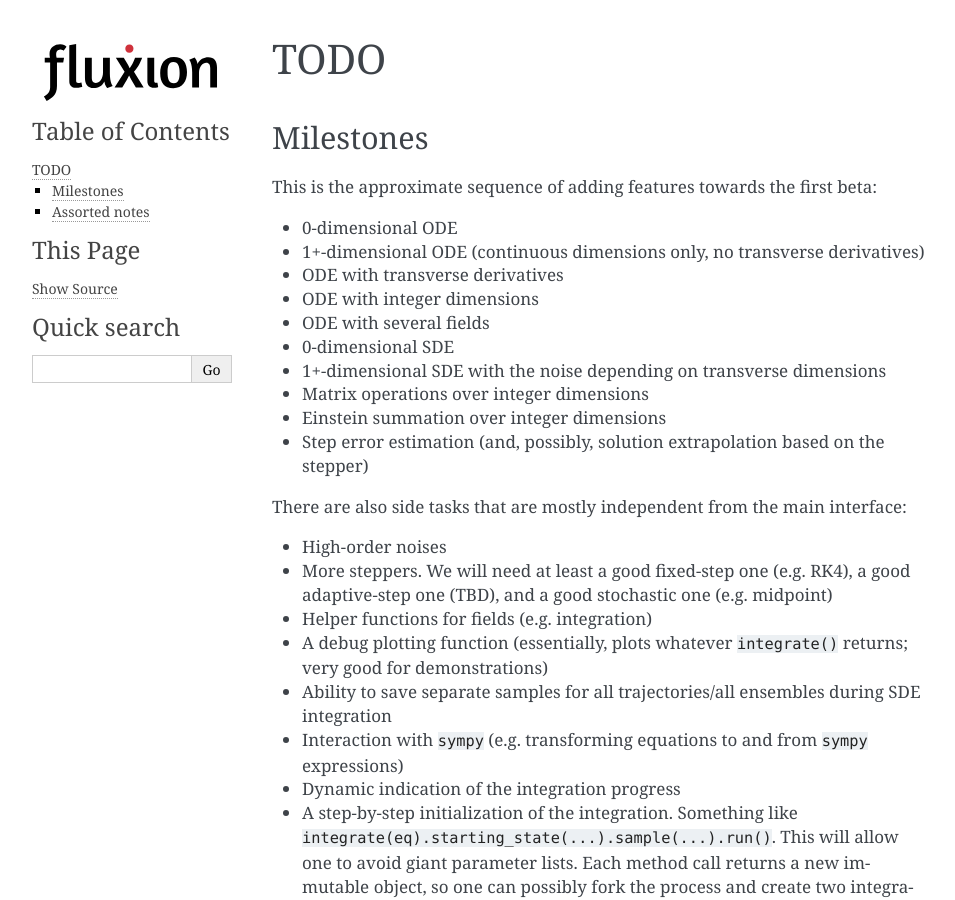
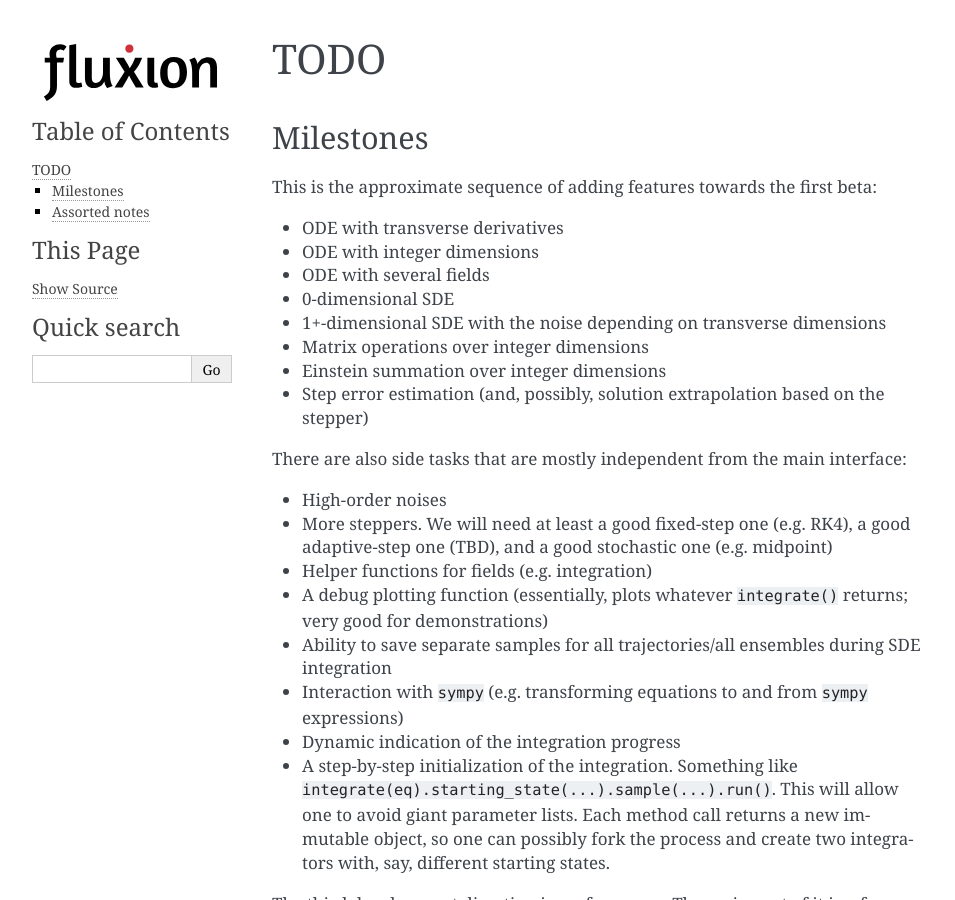
Before and after one commit to adeavins/fluxion, a Sphinx documentation site: the page built from doc/source/todo.rst, in a window 1280 px wide and 900 px high. Shown: the whole window, without its empty margins (148-1103 px from the left). Built offline with Sphinx 7.4.7, drawn with Linux system fonts in a browser that asks for light colours.

Commit message:
doc/todo: remove completed tasks

```diff
--- a/doc/source/todo.rst
+++ b/doc/source/todo.rst
@@ -7,8 +7,6 @@ Milestones
 
 This is the approximate sequence of adding features towards the first beta:
 
-* 0-dimensional ODE
-* 1+-dimensional ODE (continuous dimensions only, no transverse derivatives)
 * ODE with transverse derivatives
 * ODE with integer dimensions
 * ODE with several fields
```
